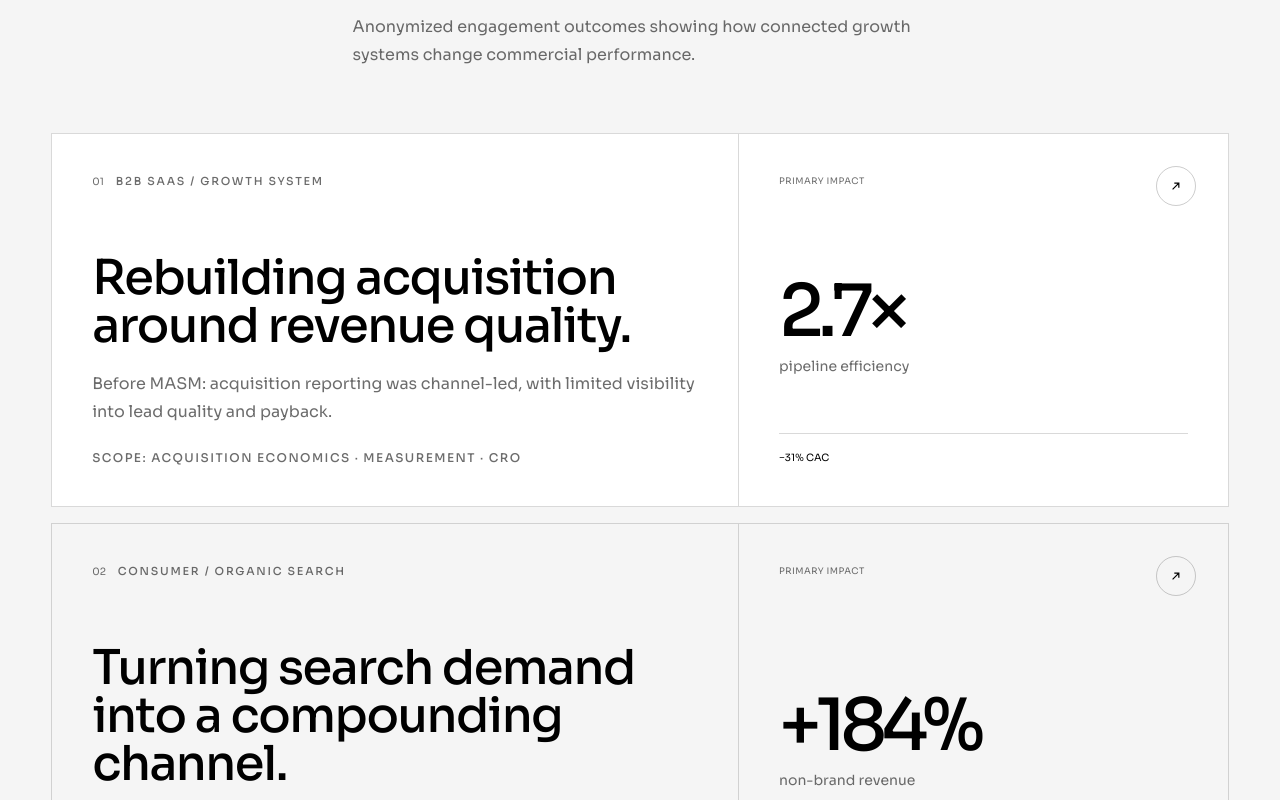
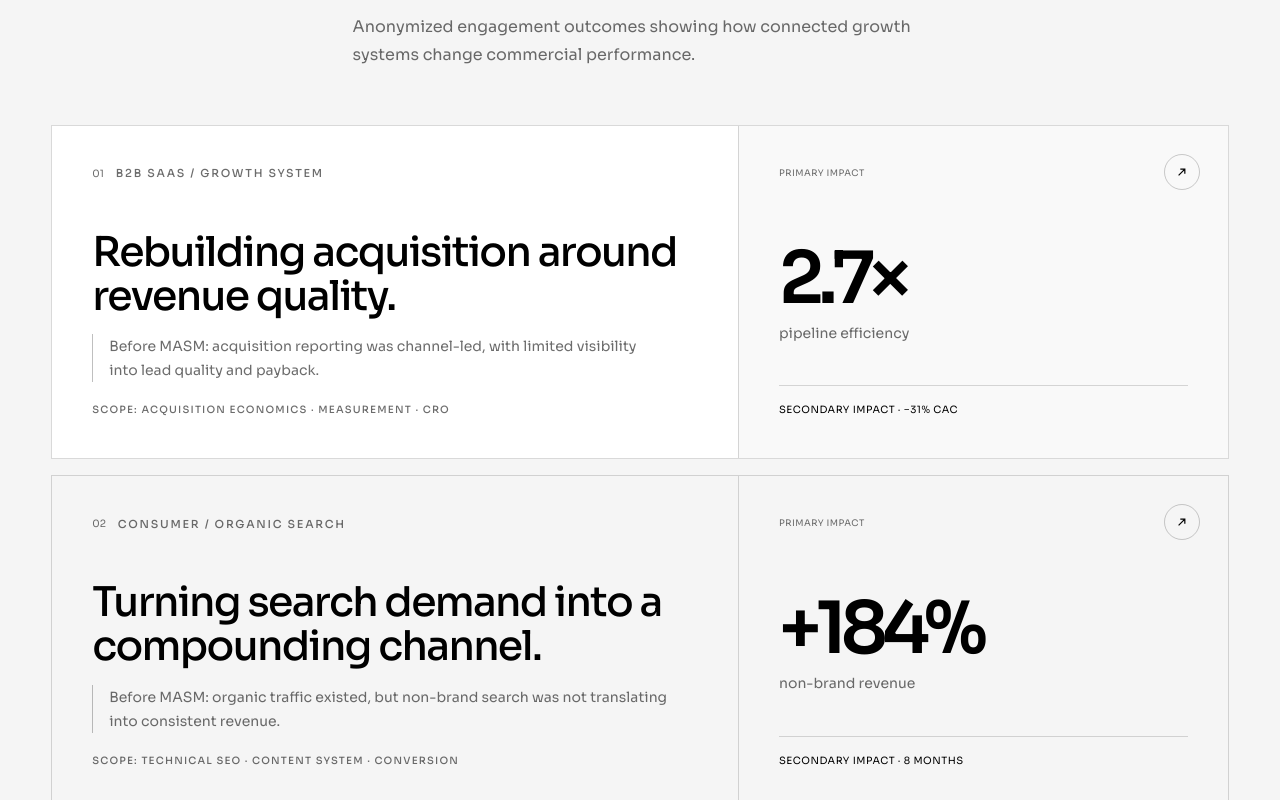
Before and after one commit to sianmatti/masm-website, a Next.js app: page / in a window 1280 px wide. Shown: the part 3920-4720 px from the top of the page. Built offline with nearby package versions, Linux system fonts and the light colour scheme; no server answers.

Commit message:
Improve MASM UI UX impact

```diff
--- a/components/case-studies.tsx
+++ b/components/case-studies.tsx
@@ -46,37 +46,39 @@ export function CaseStudies() {
           title={<>Proof, measured in <span className="text-muted">business impact.</span></>}
           description="Anonymized engagement outcomes showing how connected growth systems change commercial performance."
         />
-        <div className="mt-16 space-y-4">
+        <div className="mt-12 space-y-4 sm:mt-14">
           {cases.map((item, index) => (
             <article
               key={item.title}
-              className={`card-lift group grid min-h-[320px] overflow-hidden border border-ink/15 ${item.theme} lg:grid-cols-12`}
+              className={`card-lift group grid overflow-hidden border border-ink/15 ${item.theme} md:grid-cols-12`}
             >
-              <div className="flex flex-col justify-between p-7 sm:p-10 lg:col-span-7">
+              <div className="flex flex-col justify-between p-7 sm:p-9 md:col-span-7 lg:p-10">
                 <div className="flex items-center gap-3">
                   <span className="font-mono text-[10px] text-muted">0{index + 1}</span>
                   <span className="eyebrow">{item.type}</span>
                 </div>
-                <h3 className="heading-card mt-16 max-w-2xl sm:text-5xl">
+                <h3 className="mt-10 max-w-2xl text-[clamp(1.75rem,3.2vw,3rem)] font-medium leading-[1.08] tracking-[-0.04em] sm:mt-12">
                   {item.title}
                 </h3>
-                <p className="mt-5 max-w-2xl text-sm leading-6 text-muted sm:text-base sm:leading-7">
+                <p className="mt-4 max-w-xl border-l border-ink/25 pl-4 text-sm leading-6 text-muted">
                   {item.context}
                 </p>
-                <p className="mt-6 text-xs font-medium uppercase tracking-[0.12em] text-muted">
+                <p className="mt-5 text-[10px] font-medium uppercase tracking-[0.12em] text-muted">
                   Scope: {item.scope}
                 </p>
               </div>
-              <div className="relative flex min-h-[250px] flex-col justify-between border-t border-ink/15 p-7 sm:p-10 lg:col-span-5 lg:border-l lg:border-t-0">
-                <div className="absolute right-8 top-8 grid h-10 w-10 place-items-center rounded-full border border-ink/20 transition-colors group-hover:bg-ink group-hover:text-white">
+              <div className="relative flex min-h-[230px] flex-col justify-between border-t border-ink/15 bg-paper/60 p-7 sm:p-9 md:col-span-5 md:border-l md:border-t-0 lg:p-10">
+                <div className="absolute right-7 top-7 grid h-9 w-9 place-items-center rounded-full border border-ink/20 transition-colors group-hover:bg-ink group-hover:text-white">
                   <ArrowIcon className="h-4 w-4 -rotate-45" />
                 </div>
                 <span className="font-mono text-[9px] uppercase tracking-wider text-muted">Primary impact</span>
-                <div className="mt-16">
-                  <strong className="block text-6xl font-medium tracking-[-0.08em] sm:text-7xl">{item.result}</strong>
+                <div className="mt-12">
+                  <strong className="block text-6xl font-semibold tracking-[-0.08em] sm:text-7xl">{item.result}</strong>
                   <span className="mt-2 block text-sm text-muted">{item.label}</span>
                 </div>
-                <span className="mt-8 border-t border-ink/15 pt-4 font-mono text-[10px]">{item.secondary}</span>
+                <span className="mt-7 border-t border-ink/15 pt-4 font-mono text-[10px] uppercase tracking-wider">
+                  Secondary impact · {item.secondary}
+                </span>
               </div>
             </article>
           ))}
```
